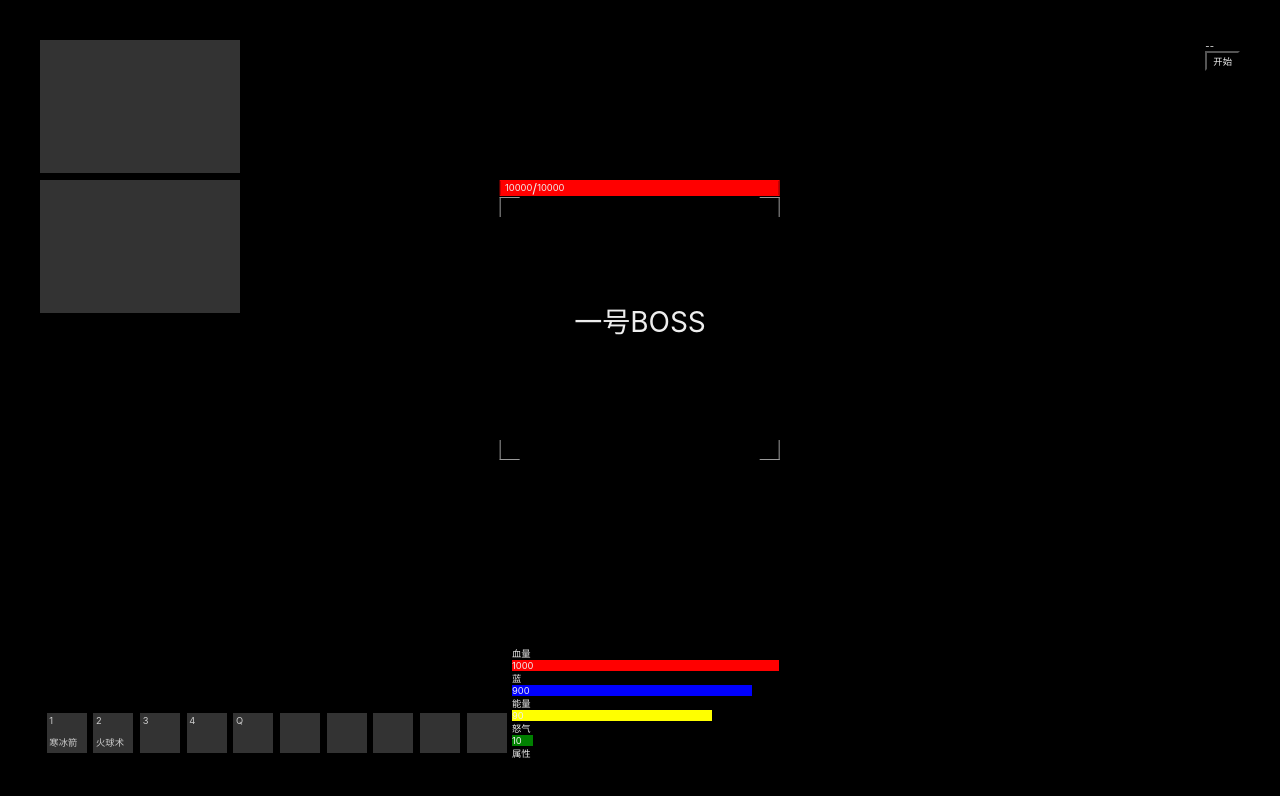
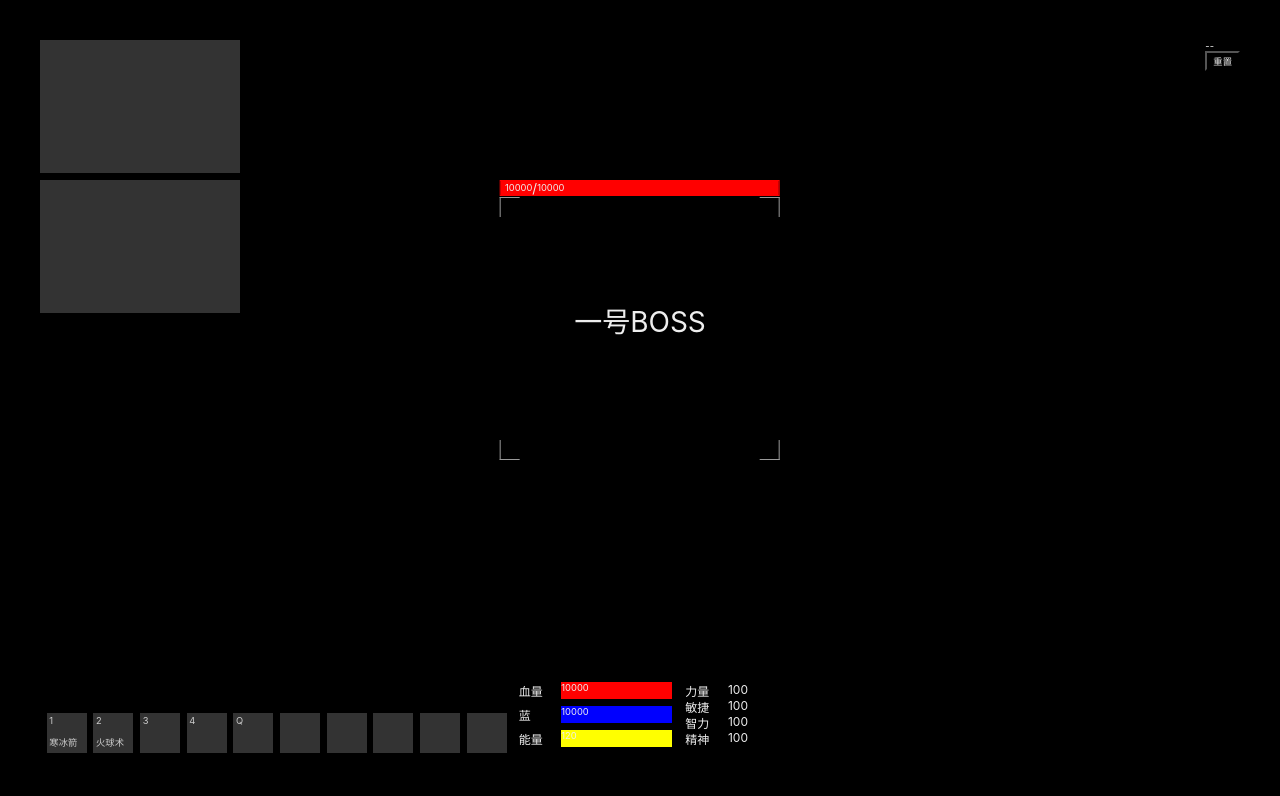
Before and after one commit to HDNRAY/raid-simulator, a React (Create React App) app: page / in a window 1280 px wide. Shown: the top 796 px of the page. Built offline with nearby package versions, Linux system fonts and the light colour scheme.

Commit message:
add character resources & attributes

```diff
--- /dev/null
+++ b/src/data/character.ts
@@ -0,0 +1,19 @@
+import { Character } from "redux/character";
+import { v4 as uuid } from 'uuid';
+
+export const you: Character = {
+    id: uuid(),
+    name: "张语寒",
+    staticResource: {
+        health: 10000,
+        mana: 10000,
+        energy: 120,
+        fury: 0
+    },
+    staticAttributes: {
+        strength: 100,
+        agility: 100,
+        intelligence: 100,
+        spirit: 100
+    }
+}
--- a/src/data/skills.ts
+++ b/src/data/skills.ts
@@ -3,7 +3,8 @@ import { Skill } from "redux/skill";
 export const skills: Array<Skill> = [{
     id: '1',
     name: '寒冰箭',
-    cooldown: 2000,
+    cooldown: 0,
+    castTime: 2000,
     cost: [],
     effect: [{
         type: 'damage',
@@ -12,7 +13,8 @@ export const skills: Array<Skill> = [{
 }, {
     id: '2',
     name: '火球术',
-    cooldown: 2500,
+    cooldown: 0,
+    castTime: 2500,
     cost: [],
     effect: [{
         type: 'damage',
--- /dev/null
+++ b/src/features/character/Character.scss
@@ -0,0 +1,45 @@
+@import 'src/styles/shared.scss';
+
+.character-wrapper {
+    display: flex;
+
+    .character-resources-wrapper {
+        flex: 1;
+        padding: $unit * 10;
+
+        .character-resource {
+            display: flex;
+            margin-bottom: $unit * 10;
+
+            .character-resource-label {
+                width: $unit * 64;
+                font-size: $unit * 18;
+            }
+
+            .character-resource-value {
+                flex: 1
+            }
+        }
+    }
+
+    .character-attributes-wrapper {
+        flex: 1;
+        padding: $unit * 10;
+        display: flex;
+        flex-direction: column;
+
+        .character-attribute {
+            display: flex;
+            height: $unit * 24;
+
+            .character-attribute-label {
+                width: $unit * 64;
+                font-size: $unit * 18;
+            }
+
+            .character-attribute-value {
+                font-size: $unit * 18;
+            }
+        }
+    }
+}
--- a/src/features/character/Character.tsx
+++ b/src/features/character/Character.tsx
@@ -1,43 +1,88 @@
-const Character = (props: {
+import { you } from "data/character";
+import { useEffect } from "react";
+import { Character, setMainCharacter } from "redux/character";
+import { useAppDispatch, useAppSelector } from "redux/store";
+import './Character.scss';
+
+const CharacterPanel = (props: {
     className?: string
 }) => {
     const { className } = props;
+
+    const dispatch = useAppDispatch();
+    const character: Character | undefined = useAppSelector(state => state.character.mainCharacter);
+
+    useEffect(() => {
+        dispatch(setMainCharacter(you));
+    }, [dispatch]);
+
+    if (!character) {
+        return null;
+    }
+
+    const { staticResource, realtimeResource, realtimeAttributes } = character;
     const resources = [{
-        name: '血量',
-        value: 1000,
-        cap: 1000,
+        label: '血量',
+        value: realtimeResource?.health,
+        cap: staticResource.health,
         color: 'red'
     }, {
-        name: '蓝',
-        value: 900,
-        cap: 1000,
+        label: '蓝',
+        value: realtimeResource?.mana,
+        cap: staticResource.mana,
         color: 'blue'
     }, {
-        name: '能量',
-        value: 90,
-        cap: 120,
+        label: '能量',
+        value: realtimeResource?.energy,
+        cap: staticResource.energy,
         color: 'yellow'
     }, {
-        name: '怒气',
-        value: 10,
-        cap: 120,
+        label: '怒气',
+        value: realtimeResource?.fury,
+        cap: staticResource.fury,
         color: 'green'
     }];
-    return <div className={className}>
-        <div>
-            {resources.map(resource => {
-                const { name, value, cap, color } = resource;
-                const percentage = Math.round(100 * value / cap);
-                return <div>
-                    <div>{name}</div>
-                    <div style={{ background: `linear-gradient(90deg, ${color} ${percentage}%,transparent ${percentage}%)` }}>{value}</div>
+
+    const attributes = [{
+        label: '力量',
+        value: realtimeAttributes?.strength
+    }, {
+        label: '敏捷',
+        value: realtimeAttributes?.agility
+    }, {
+        label: '智力',
+        value: realtimeAttributes?.intelligence
+    }, {
+        label: '精神',
+        value: realtimeAttributes?.spirit
+    }]
+
+    return <div className={`character-wrapper ${className}`}>
+        <div className="character-resources-wrapper">
+            {resources.filter(r => r.cap > 0).map(resource => {
+                const { label, value, cap, color } = resource;
+                const percentage = Math.round(100 * (value ?? 0) / cap);
+                const style = {
+                    background: `linear-gradient(90deg, ${color} ${percentage}%,transparent ${percentage}%)`
+                }
+                return <div className="character-resource" key={label}>
+                    <div className="character-resource-label">{label}</div>
+                    <div className="character-resource-value" style={style}>
+                        {value}
+                    </div>
                 </div>
             })}
         </div>
-        <div>
-            属性
+        <div className="character-attributes-wrapper">
+            {attributes.map(attribute => {
+                const { label, value } = attribute;
+                return <div className="character-attribute" key={label}>
+                    <div className="character-attribute-label">{label}</div>
+                    <div className="character-attribute-value">{value}</div>
+                </div>
+            })}
         </div>
     </div>
 }
 
-export default Character
+export default CharacterPanel
--- a/src/features/info/Info.tsx
+++ b/src/features/info/Info.tsx
@@ -4,6 +4,8 @@ import { startRaid, initEnemies, stopRaid } from "redux/raid";
 import { useAppDispatch, useAppSelector } from "redux/store";
 import { enemies } from "data/enemies";
 import { timeShorter } from "util/utils";
+import { setMainCharacter } from "redux/character";
+import { you } from "data/character";
 
 const Info = (props: {
     className?: string
@@ -13,10 +15,11 @@ const Info = (props: {
 
     const time = useAppSelector(state => state.universal.time);
     const raidStartTime = useAppSelector(state => state.raid.raidStartTime);
-    const raidStatus = useAppSelector(state => state.raid.raidStatus);
+    const raidStatus = 'started'// useAppSelector(state => state.raid.raidStatus);
 
     const initRaid = useCallback(() => {
         dispatch(initEnemies(enemies));
+        dispatch(setMainCharacter(you));
     }, [dispatch]);
 
     const onClick = useCallback(() => {
--- a/src/features/layout/Layout.scss
+++ b/src/features/layout/Layout.scss
@@ -40,7 +40,7 @@
     }
 
     .layout-character {
-        width: $unit * 400;
+        width: $unit * 500;
         position: absolute;
         bottom: $paddingToScreen;
         left: 40%;
--- a/src/features/layout/Layout.tsx
+++ b/src/features/layout/Layout.tsx
@@ -1,10 +1,7 @@
-import { enemies } from "data/enemies"
 import Character from "features/character/Character"
 import Enemies from "features/enemies/Enemies"
 import Info from "features/info/Info"
 import { useCallback, useEffect, useRef } from "react"
-import { initEnemies } from "redux/raid"
-import { initSlots } from "redux/slots"
 import { useAppDispatch } from "redux/store"
 import { updateTime } from "redux/universal"
 import Logs from "../logs/Logs"
@@ -15,11 +12,6 @@ const Layout = () => {
     const dispatch = useAppDispatch();
 
     const requestAnimationFrameRef = useRef<number>();
-
-    useEffect(() => {
-        dispatch(initSlots());
-        dispatch(initEnemies(enemies));
-    }, [dispatch]);
 
     const loop = useCallback(() => {
         setTimeout(() => {
--- a/src/features/slots/Slots.tsx
+++ b/src/features/slots/Slots.tsx
@@ -4,7 +4,7 @@ import { addLog } from "redux/log";
 import { Skill, triggerSkillCooldown } from "redux/skill";
 import eventBus from "util/eventBus";
 import Cooldown from "../../components/Cooldown/Cooldown";
-import { Slot, triggerSharedCooldown } from "../../redux/slots";
+import { initSlots, Slot, triggerSharedCooldown } from "../../redux/slots";
 import { useAppDispatch, useAppSelector } from "../../redux/store";
 import './Slots.scss';
 
@@ -14,6 +14,10 @@ const Slots = (props: {
     const { className } = props;
 
     const dispatch = useAppDispatch();
+
+    useEffect(() => {
+        dispatch(initSlots());
+    }, [dispatch]);
 
     const slots = useAppSelector(state => state.slots.slots);
     const skills = useAppSelector(state => state.skill.skills);
--- a/src/redux/character.ts
+++ b/src/redux/character.ts
@@ -1,7 +1,7 @@
 
 
-import { createSlice } from "@reduxjs/toolkit";
-import { v4 as uuid } from 'uuid';
+import { createSlice, PayloadAction } from "@reduxjs/toolkit";
+import { Skill } from "./skill";
 
 export interface CharacterResource {
     health: number,
@@ -20,32 +20,42 @@ export interface CharacterAttributes {
 export interface Character {
     id: string,
     name: string,
+    castingSkill?: Skill,
+    castingTime?: number,
     staticResource: CharacterResource,
-    realtimeResource: CharacterResource,
+    realtimeResource?: CharacterResource,
     staticAttributes: CharacterAttributes,
-    realtimeAttributes: CharacterAttributes
+    realtimeAttributes?: CharacterAttributes
 }
 
 interface CharacterState {
-    characters: Array<Character>
+    mainCharacter?: Character,
 }
 
 const initialState: CharacterState = {
-    characters: []
+
 }
 
 const characterSlice = createSlice({
     name: 'character',
     initialState,
     reducers: {
-        addCharacter: (state, { payload }) => {
-            state.characters.push({
-                id: uuid(),
-                ...payload
-            });
+        setMainCharacter: (state, { payload }: PayloadAction<Character>) => {
+            const { staticAttributes, staticResource } = payload
+            const { health, mana, energy } = staticResource;
+            state.mainCharacter = {
+                ...payload,
+                realtimeResource: {
+                    health,
+                    mana,
+                    energy,
+                    fury: 0
+                },
+                realtimeAttributes: staticAttributes
+            };
         }
     }
 })
 
-export const { addCharacter } = characterSlice.actions
+export const { setMainCharacter } = characterSlice.actions
 export default characterSlice.reducer
--- a/src/redux/skill.ts
+++ b/src/redux/skill.ts
@@ -19,6 +19,7 @@ export interface Skill {
     id: string,
     name: string,
     icon?: string,
+    castTime: number,
     cooldown: number,
     cost: Array<Cost>,
     effect: Array<Effect>
--- a/src/redux/store.ts
+++ b/src/redux/store.ts
@@ -5,6 +5,7 @@ import log from './log';
 import skill from './skill';
 import slots from './slots';
 import universal from './universal';
+import character from './character';
 
 export const store = configureStore({
     reducer: {
@@ -12,7 +13,8 @@ export const store = configureStore({
         skill,
         universal,
         log,
-        raid
+        raid,
+        character
     },
 });
 
```
Also changed, not shown: src/features/enemies/Enemies.tsx (+12 -3 lines).
